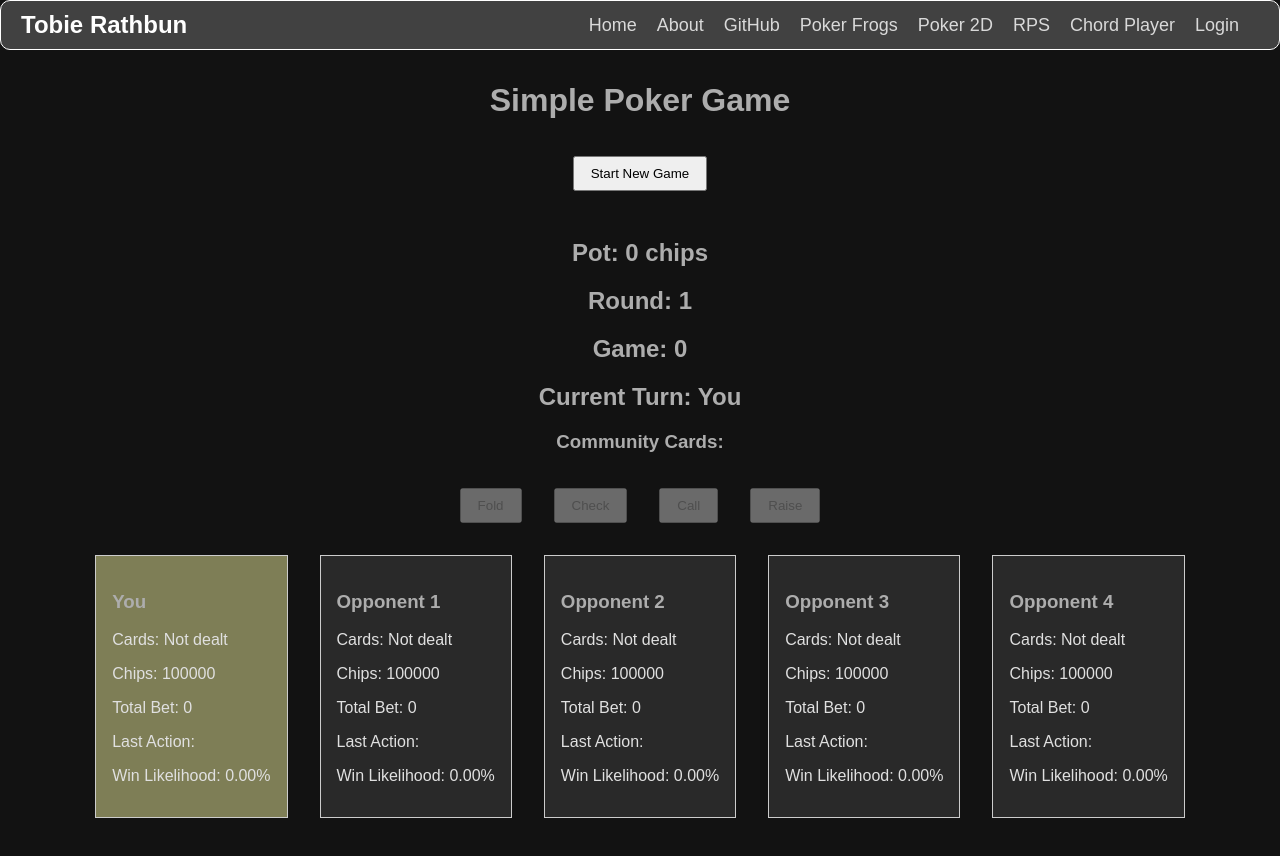
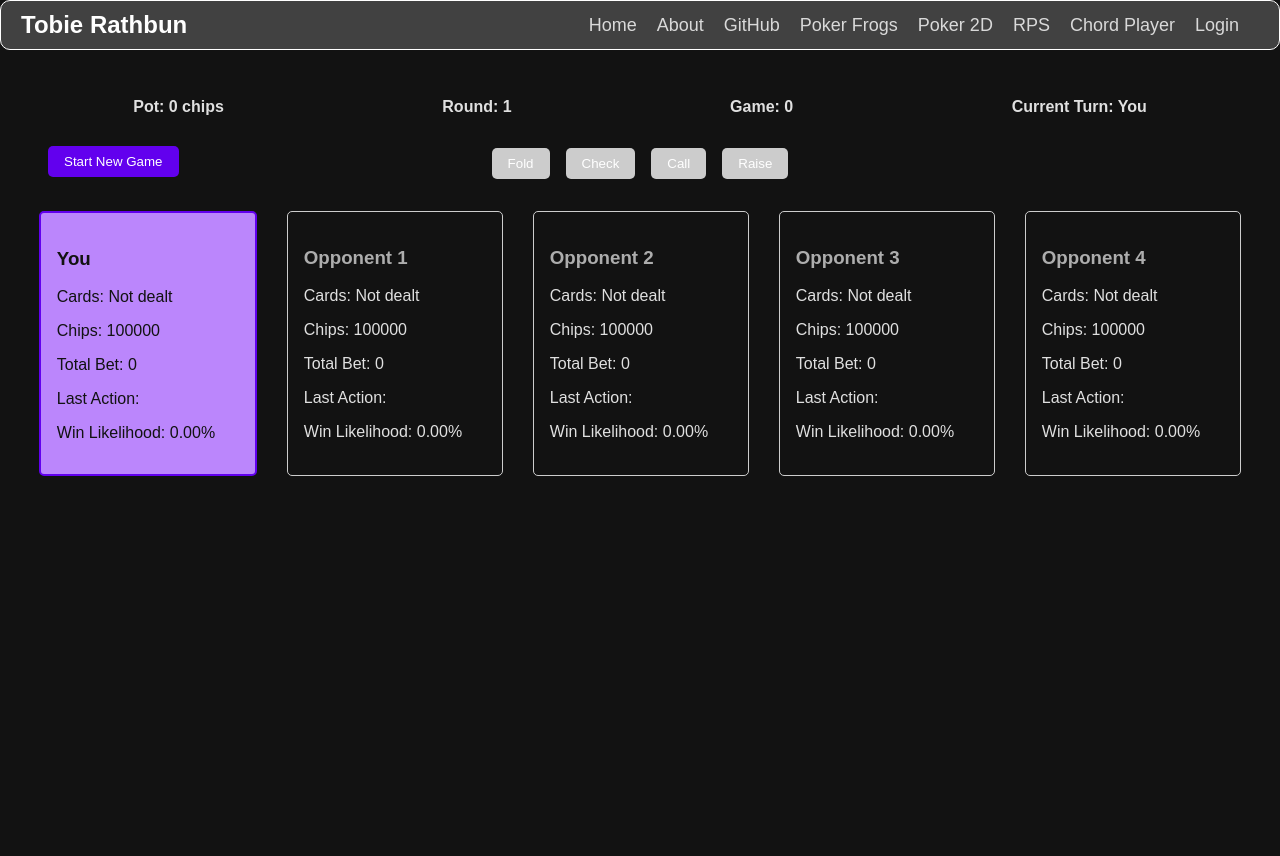
Before and after one commit to Tobie-Rathbun/React-Portfolio--Next.js-, a Next.js app: page /poker2d in a window 1280 px wide. Shown: the top 856 px of the page. After the commit the page ends 800 px from the top, so only its background shows below. Built offline with nearby package versions, Linux system fonts and the light colour scheme.

Commit message:
ui update

```diff
--- a/src/app/globals.css
+++ b/src/app/globals.css
@@ -339,3 +339,117 @@ button:active, input[type="text"]:active, input[type="password"]:active {
   overflow: hidden;
   height: 100%;
 }
+
+
+
+/* Start New Game Button */
+.start-button {
+  position: absolute;
+  top: 3rem;
+  left: 1rem;
+  padding: 0.5rem 1rem;
+  background-color: var(--accent-color);
+  color: white;
+  border: none;
+  border-radius: 5px;
+  cursor: pointer;
+  transition: background-color 0.3s, transform 0.3s;
+}
+
+.start-button:hover {
+  background-color: var(--highlight-color);
+  transform: scale(1.05);
+}
+
+/* Game Info Line */
+.game-info-line {
+  display: flex;
+  justify-content: space-around;
+  gap: 1rem;
+  margin: 3rem 0 1rem; /* Adds spacing below the Start New Game button */
+  font-size: 1rem;
+  font-weight: bold;
+  color: var(--primary-text-color);
+}
+
+/* Community Cards */
+.community-cards {
+  display: flex;
+  justify-content: center;
+  gap: 0.5rem;
+  margin: 1rem 0;
+}
+
+.card {
+  width: 50px;
+  height: 70px;
+  border: 1px solid #ccc;
+  text-align: center;
+  line-height: 70px;
+  background-color: var(--chord-element-background);
+  color: var(--primary-text-color);
+  border-radius: 5px;
+}
+
+/* Player Actions */
+.player-actions {
+  display: flex;
+  justify-content: center;
+  gap: 1rem;
+  margin: 1rem 0;
+}
+
+.action-button {
+  padding: 0.5rem 1rem;
+  background-color: var(--accent-color);
+  color: white;
+  border: none;
+  border-radius: 5px;
+  cursor: pointer;
+  transition: background-color 0.3s, transform 0.3s;
+}
+
+.action-button:disabled {
+  background-color: #ccc;
+  cursor: not-allowed;
+}
+
+.action-button:hover:enabled {
+  background-color: var(--highlight-color);
+  transform: scale(1.05);
+}
+
+/* Players Container */
+.players-container {
+  display: flex;
+  justify-content: space-around;
+  gap: 1rem;
+  margin-top: 2rem;
+}
+
+.player-box {
+  width: 15%; /* Each player container takes 15% of the width */
+  max-width: 15%;
+  border: 1px solid #ccc;
+  padding: 1rem;
+  text-align: left;
+  background-color: var(--dark-background);
+  color: var(--primary-text-color);
+  border-radius: 5px;
+}
+
+
+
+.player-folded {
+  opacity: 0.5;
+  background-color: var(--chord-element-background);
+}
+
+.player-current {
+  border: 2px solid var(--accent-color);
+  background-color: var(--highlight-color);
+  color: var(--dark-background)
+}
+.player-current h3 {
+  color: var(--dark-background); /* Replace with your desired color */
+}
--- a/src/app/poker2d/page.tsx
+++ b/src/app/poker2d/page.tsx
@@ -420,44 +420,52 @@ const PokerGame: React.FC = () => {
 
 
   return (
-    <div style={{ textAlign: "center", margin: "2rem" }}>
-      <h1>Simple Poker Game</h1>
+    <div style={{ margin: "2rem", position: "relative" }}>
+  {/* Start New Game Button */}
   <button
     onClick={startNewGame}
-        style={{
-            padding: "0.5rem 1rem",
-            margin: "1rem",
-        }}
+    className="start-button"
   >
     Start New Game
   </button>
 
-      <div style={{ marginTop: "2rem" }}>
-        <h2>Pot: {pot} chips</h2>
-        <h2>Round: {bettingRound}</h2>
-        <h2>Game: {gameRound}</h2>
-        <h2>Current Turn: {players[currentPlayerIndex]?.name}</h2>
-        <h3>Community Cards: {communityCards.join(", ")}</h3>
+  {/* Game Info in One Line */}
+  <div className="game-info-line">
+    <span>Pot: {pot} chips</span>
+    <span>Round: {bettingRound}</span>
+    <span>Game: {gameRound}</span>
+    <span>Current Turn: {players[currentPlayerIndex]?.name}</span>
   </div>
-      <div>
+
+  {/* Community Cards */}
+  <div className="community-cards">
+    {communityCards.map((card, index) => (
+      <div key={index} className="card">
+        {card}
+      </div>
+    ))}
+  </div>
+
+  {/* Player Actions */}
+  <div className="player-actions">
     <button
       onClick={fold}
       disabled={gameOver || !gameStarted || !isUserTurn}
-          style={{ padding: "0.5rem 1rem", margin: "1rem" }}
+      className="action-button"
     >
       Fold
     </button>
     <button
       onClick={check}
       disabled={gameOver || !gameStarted || !isUserTurn}
-          style={{ padding: "0.5rem 1rem", margin: "1rem" }}
+      className="action-button"
     >
       Check
     </button>
     <button
       onClick={call}
       disabled={gameOver || !gameStarted || !isUserTurn}
-          style={{ padding: "0.5rem 1rem", margin: "1rem" }}
+      className="action-button"
     >
       Call
     </button>
@@ -467,26 +475,20 @@ const PokerGame: React.FC = () => {
         if (betAmount) play(Number(betAmount));
       }}
       disabled={gameOver || !gameStarted || !isUserTurn}
-          style={{ padding: "0.5rem 1rem", margin: "1rem" }}
+      className="action-button"
     >
       Raise
     </button>
   </div>
+
+  {/* Players Container */}
+  <div className="players-container">
     {players.map((player, index) => (
       <div
         key={player.name}
-          style={{
-            border: "1px solid #ccc",
-            padding: "1rem",
-            margin: "1rem",
-            textAlign: "left",
-            display: "inline-block",
-            backgroundColor: !player.active
-              ? "#A0A09F"
-              : index === currentPlayerIndex
-              ? "#7E7E56"
-              : "#292929",
-          }}
+        className={`player-box ${
+          !player.active ? "player-folded" : index === currentPlayerIndex ? "player-current" : ""
+        }`}
       >
         <h3>{player.name}</h3>
         <p>Cards: {player.cards.length ? player.cards.join(", ") : "Not dealt"}</p>
@@ -497,6 +499,8 @@ const PokerGame: React.FC = () => {
       </div>
     ))}
   </div>
+</div>
+
   );
 };
 
```
Lines whose indentation alone changed are shown as unchanged.
